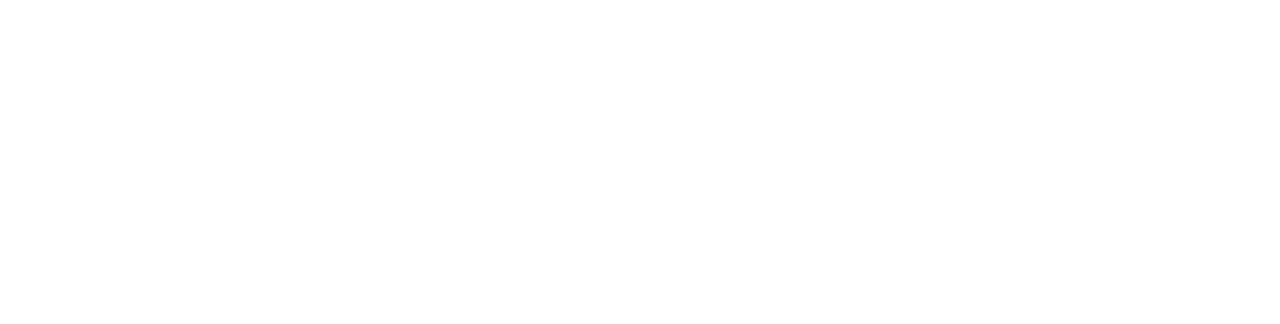
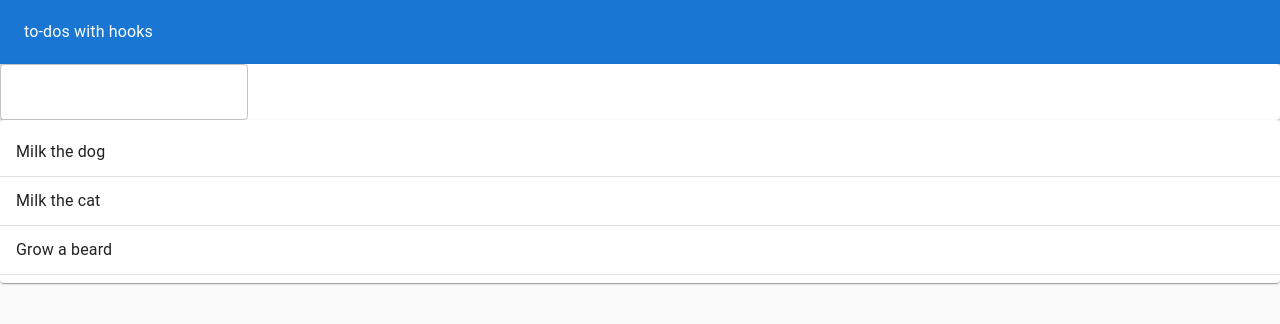
Before and after one commit to neopythe/to-do-hooks, a React (Vite) app: page / in a window 1280 px wide. Shown: the top 324 px of the page. Built offline with nearby package versions, Linux system fonts and the light colour scheme.

Commit message:
create TodoForm and TodoList components and wire up useInputState Hook

```diff
--- a/package.json
+++ b/package.json
@@ -9,6 +9,9 @@
     "preview": "vite preview"
   },
   "dependencies": {
+    "@emotion/react": "^11.9.3",
+    "@emotion/styled": "^11.9.3",
+    "@mui/material": "^5.9.1",
     "react": "^18.2.0",
     "react-dom": "^18.2.0"
   },
--- a/src/App.css
+++ /dev/null
@@ -1,6 +0,0 @@
-#root {
-  max-width: 1280px;
-  margin: 0 auto;
-  padding: 2rem;
-  text-align: center;
-}
--- a/src/App.jsx
+++ b/src/App.jsx
@@ -1,5 +1,41 @@
-import './App.css'
+import { useState } from 'react'
+import { Typography } from '@mui/material'
+import Paper from '@mui/material/Paper'
+import AppBar from '@mui/material/AppBar'
+import Toolbar from '@mui/material/Toolbar'
+import Grid from '@mui/material/Grid'
+
+import TodoForm from './components/TodoForm'
+import TodoList from './components/TodoList'
 
 export default function App() {
-  return <div></div>
+  const initialTodos = [
+    { id: 1, task: 'Milk the dog', completed: true },
+    { id: 1, task: 'Milk the cat', completed: false },
+    { id: 1, task: 'Grow a beard', completed: false },
+  ]
+  const [todos, setTodos] = useState(initialTodos)
+  const addTodo = (task) => {
+    setTodos([...todos, { id: 4, task, completed: false }])
+  }
+
+  return (
+    <Paper
+      style={{
+        padding: 0,
+        margin: 0,
+        height: '100vh',
+        backgroundColor: '#fafafa',
+      }}
+      elevation={0}
+    >
+      <AppBar color="primary" position="static" style={{ height: '64px' }}>
+        <Toolbar>
+          <Typography color="inherit">to-dos with hooks</Typography>
+        </Toolbar>
+      </AppBar>
+      <TodoForm addTodo={addTodo} />
+      <TodoList todos={todos} />
+    </Paper>
+  )
 }
--- /dev/null
+++ b/src/components/TodoForm.jsx
@@ -0,0 +1,21 @@
+import Paper from '@mui/material/Paper'
+import TextField from '@mui/material/TextField'
+
+import useInputState from '../hooks/useInputState'
+
+export default function TodoForm({ addTodo }) {
+  const [value, handleChange, reset] = useInputState('')
+  return (
+    <Paper>
+      <form
+        onSubmit={(event) => {
+          event.preventDefault()
+          addTodo(value)
+          reset()
+        }}
+      >
+        <TextField value={value} onChange={handleChange} />
+      </form>
+    </Paper>
+  )
+}
--- /dev/null
+++ b/src/components/TodoList.jsx
@@ -0,0 +1,22 @@
+import Paper from '@mui/material/Paper'
+import List from '@mui/material/List'
+import ListItem from '@mui/material/ListItem'
+import ListItemText from '@mui/material/ListItemText'
+import Divider from '@mui/material/Divider'
+
+export default function TodoList(props) {
+  return (
+    <Paper>
+      <List>
+        {props.todos.map((todo) => (
+          <>
+            <ListItem>
+              <ListItemText>{todo.task}</ListItemText>
+            </ListItem>
+            <Divider />
+          </>
+        ))}
+      </List>
+    </Paper>
+  )
+}
--- /dev/null
+++ b/src/hooks/useInputState.js
@@ -0,0 +1,8 @@
+import { useState } from 'react'
+
+export default (initialValue) => {
+  const [value, setValue] = useState(initialValue)
+  const handleChange = (event) => setValue(event.target.value)
+  const reset = () => setValue('')
+  return [value, handleChange, reset]
+}
--- a/src/index.css
+++ b/src/index.css
@@ -1,70 +1,5 @@
-:root {
-  font-family: Inter, Avenir, Helvetica, Arial, sans-serif;
-  font-size: 16px;
-  line-height: 24px;
-  font-weight: 400;
-
-  color-scheme: light dark;
-  color: rgba(255, 255, 255, 0.87);
-  background-color: #242424;
-
-  font-synthesis: none;
-  text-rendering: optimizeLegibility;
-  -webkit-font-smoothing: antialiased;
-  -moz-osx-font-smoothing: grayscale;
-  -webkit-text-size-adjust: 100%;
-}
-
-a {
-  font-weight: 500;
-  color: #646cff;
-  text-decoration: inherit;
-}
-a:hover {
-  color: #535bf2;
-}
-
 body {
   margin: 0;
-  display: flex;
-  place-items: center;
-  min-width: 320px;
-  min-height: 100vh;
+  overflow: hidden;
+  user-select: none;
 }
-
-h1 {
-  font-size: 3.2em;
-  line-height: 1.1;
-}
-
-button {
-  border-radius: 8px;
-  border: 1px solid transparent;
-  padding: 0.6em 1.2em;
-  font-size: 1em;
-  font-weight: 500;
-  font-family: inherit;
-  background-color: #1a1a1a;
-  cursor: pointer;
-  transition: border-color 0.25s;
-}
-button:hover {
-  border-color: #646cff;
-}
-button:focus,
-button:focus-visible {
-  outline: 4px auto -webkit-focus-ring-color;
-}
-
-@media (prefers-color-scheme: light) {
-  :root {
-    color: #213547;
-    background-color: #ffffff;
-  }
-  a:hover {
-    color: #747bff;
-  }
-  button {
-    background-color: #f9f9f9;
-  }
-}
--- a/src/main.jsx
+++ b/src/main.jsx
@@ -1,6 +1,7 @@
 import React from 'react'
 import ReactDOM from 'react-dom/client'
 import App from './App'
+
 import './index.css'
 
 ReactDOM.createRoot(document.getElementById('root')).render(
```
Also changed, not shown: 1 other file (tests, documents, lock files or other folders).
